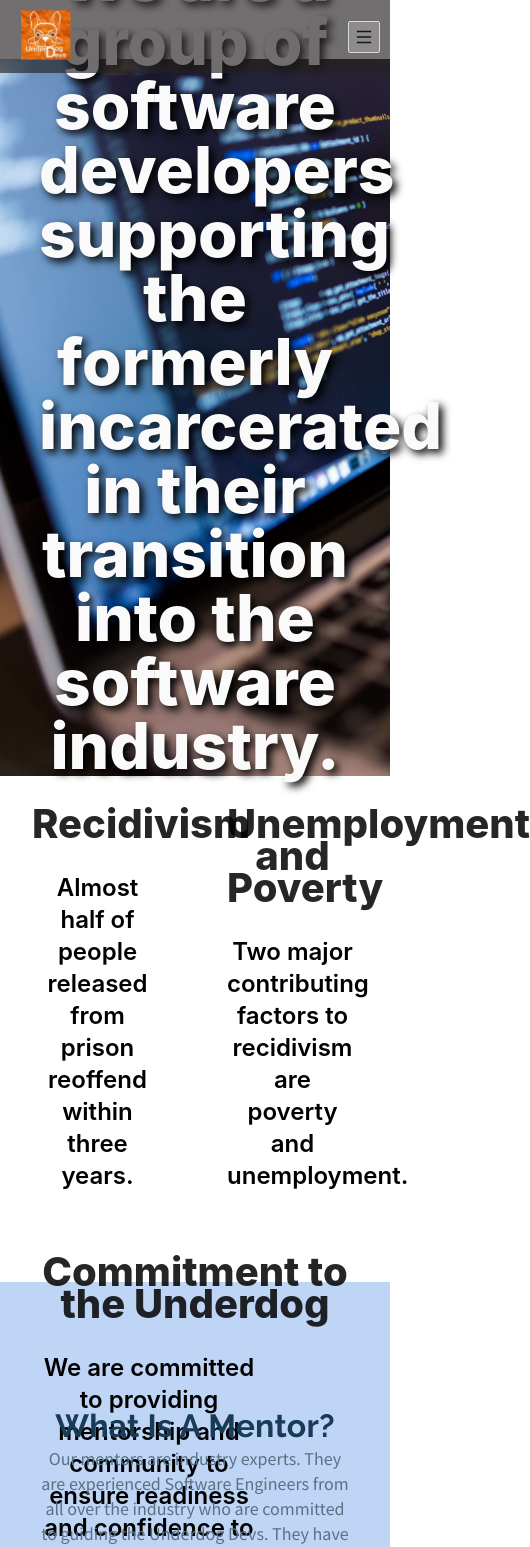
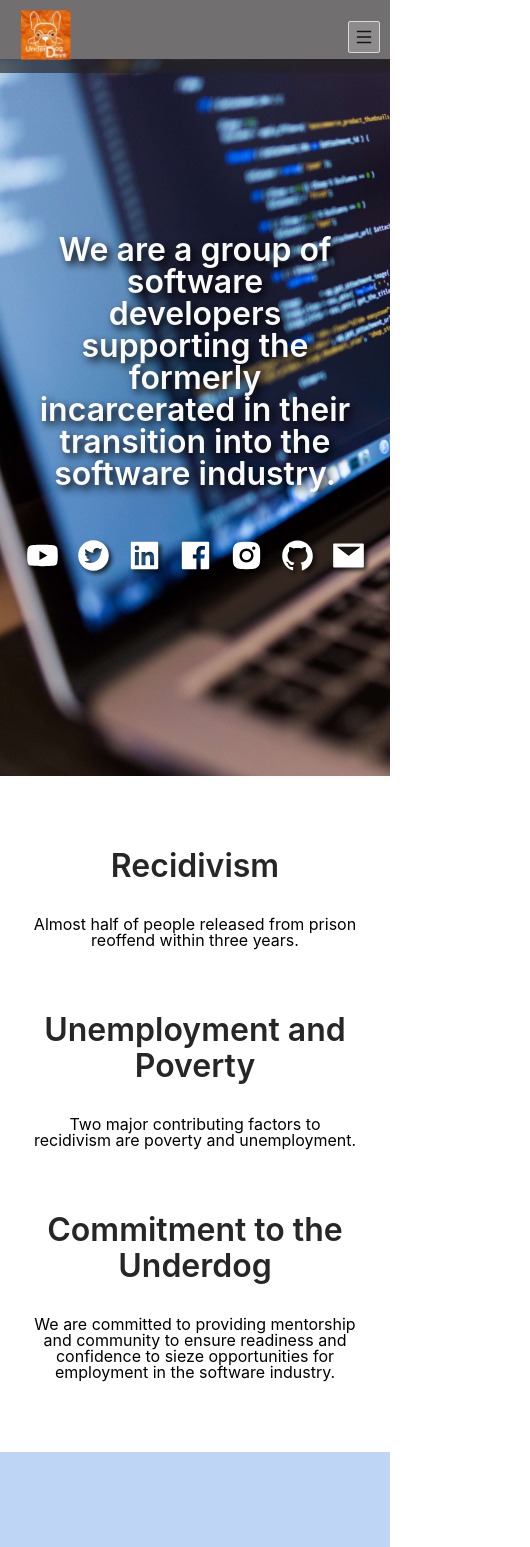
Before and after one commit to Underdog-Devs/website, a React (Create React App) app: page / in a window 390 px wide. Shown: the top 1547 px of the page, 530 px wide, since content can reach past the window. Built offline with nearby package versions, Linux system fonts and the light colour scheme; a web font is replaced by a local one.

Commit message:
updated styles for mobile

```diff
--- a/src/CSS/Stats.module.css
+++ b/src/CSS/Stats.module.css
@@ -1,36 +1,24 @@
 .statsContainer {
-  display: flex;
-  flex-wrap: wrap;
-  margin: 0 auto;
+  margin: 2.5rem auto;
   font-size: 16;
-  line-height: 2rem;
-  font-weight: 600;
+  justify-content: center;
   font-family: 'Railway', -apple-system, BlinkMacSystemFont, 'Segoe UI', Roboto,
     Oxygen, Ubuntu, Cantarell, 'Open Sans', 'Helvetica Neue', sans-serif;
-  height: 60vh;
+
   width: 100vw;
-  justify-content: center;
-  align-items: center;
   color: #000;
   background-color: #fff;
 }
 .statsContainer h2 {
+  line-height: 2.25rem;
   margin: 2rem 2rem;
-  font-size: 2.5rem;
-  font-weight: 800;
+  font-size: 2rem;
+  font-weight: 600;
 }
 .statsContainer p {
-  font-size: 1.5rem;
   margin: 2rem 2rem;
 }
-.leftCol {
-  width: 50vw;
+
+.statItem {
+  flex: 1;
 }
-.rightCol {
-  width: 50vw;
-}
-.ourMission p {
-  width: 60vw;
-  margin: 0 2rem;
-  margin-bottom: 2rem;
-}
--- a/src/CSS/Story.module.css
+++ b/src/CSS/Story.module.css
@@ -29,6 +29,16 @@
 .linkscontainer a {
   margin: 1.5rem 1rem;
 }
-.socialLink :hover {
-  box-shadow: 3px 3px 6px #000;
+.socialLink {
+  filter: drop-shadow(3px 3px 2px rgba(0, 0, 0, 0.7));
 }
+
+@media all and (max-width: 768px) {
+  .storyH1 {
+    font-size: 2rem;
+    font-weight: 600;
+  }
+  .linkscontainer a {
+    margin: 1.5rem 0.5rem;
+  }
+}
--- a/src/Components/Stats.js
+++ b/src/Components/Stats.js
@@ -1,31 +1,36 @@
 import React from 'react';
 import styles from '../CSS/Stats.module.css';
+import { Col, Row } from 'antd';
 
 function Stats() {
   return (
     <div className={styles.statsContainer}>
-      <section className={styles.leftCol}>
+      <Row>
+        <Col className={styles.statItem}>
           <h2>Recidivism</h2>
           <p>
             Almost half of people released from prison reoffend within three
             years.
           </p>
-      </section>
-      <section className={styles.rightCol}>
+        </Col>
+        <Col className={styles.statItem}>
           <h2>Unemployment and Poverty</h2>
           <p>
             Two major contributing factors to recidivism are poverty and
             unemployment.
           </p>
-      </section>
-      <div className={styles.ourMission}>
+        </Col>
+      </Row>
+      <Row>
+        <Col className={styles.statItem}>
           <h2>Commitment to the Underdog</h2>
           <p>
             We are committed to providing mentorship and community to ensure
-          readiness and confidence to sieze opportunities for employment in the
-          software industry.
+            readiness and confidence to sieze opportunities for employment in
+            the software industry.
           </p>
-      </div>
+        </Col>
+      </Row>
     </div>
   );
 }
--- a/src/Components/Story.js
+++ b/src/Components/Story.js
@@ -18,7 +18,7 @@ const Story = () => {
       </h1>
       <div className={styles.linkscontainer}>
         <a
-          className="socialLink"
+          className={styles.socialLink}
           target="_blank"
           rel="noreferrer"
           href="https://www.youtube.com/channel/UC8rwCavxrhcfZTYPnR_VdSg"
@@ -26,7 +26,7 @@ const Story = () => {
           <AiFillYoutube size="35px" color="#fff" />
         </a>
         <a
-          className="socialLink"
+          className={styles.socialLink}
           href="https://twitter.com/UnderdogDevs"
           target="_blank"
           rel="noreferrer"
@@ -34,7 +34,7 @@ const Story = () => {
           <AiFillTwitterCircle size="35px" color="#fff" />
         </a>
         <a
-          className="socialLink"
+          className={styles.socialLink}
           target="_blank"
           rel="noreferrer"
           href="https://www.linkedin.com/in/underdog-devs-6b9482205/"
@@ -42,7 +42,7 @@ const Story = () => {
           <AiFillLinkedin size="35px" color="#fff" />
         </a>
         <a
-          className="socialLink"
+          className={styles.socialLink}
           target="_blank"
           rel="noreferrer"
           href="https://www.facebook.com/Underdog-Devs-104482305007944"
@@ -50,7 +50,7 @@ const Story = () => {
           <AiFillFacebook size="35px" color="#fff" />
         </a>
         <a
-          className="socialLink"
+          className={styles.socialLink}
           target="_blank"
           rel="noreferrer"
           href="https://www.instagram.com/underdog_devs/"
@@ -58,7 +58,7 @@ const Story = () => {
           <AiFillInstagram size="35px" color="#fff" />
         </a>
         <a
-          className="socialLink"
+          className={styles.socialLink}
           target="_blank"
           rel="noreferrer"
           href="https://github.com/Underdog-Devs"
@@ -66,7 +66,7 @@ const Story = () => {
           <AiFillGithub size="35px" color="#fff" />
         </a>
         <a
-          className="socialLink"
+          className={styles.socialLink}
           target="_blank"
           rel="noreferrer"
           href="mailto: underdogdevsteam@gmail.com"
```
Lines whose indentation alone changed are shown as unchanged.
